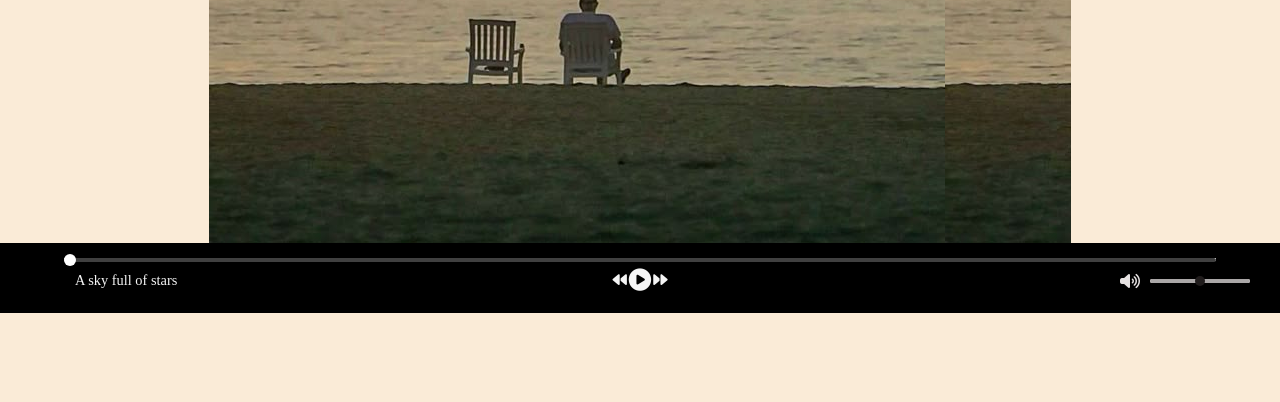
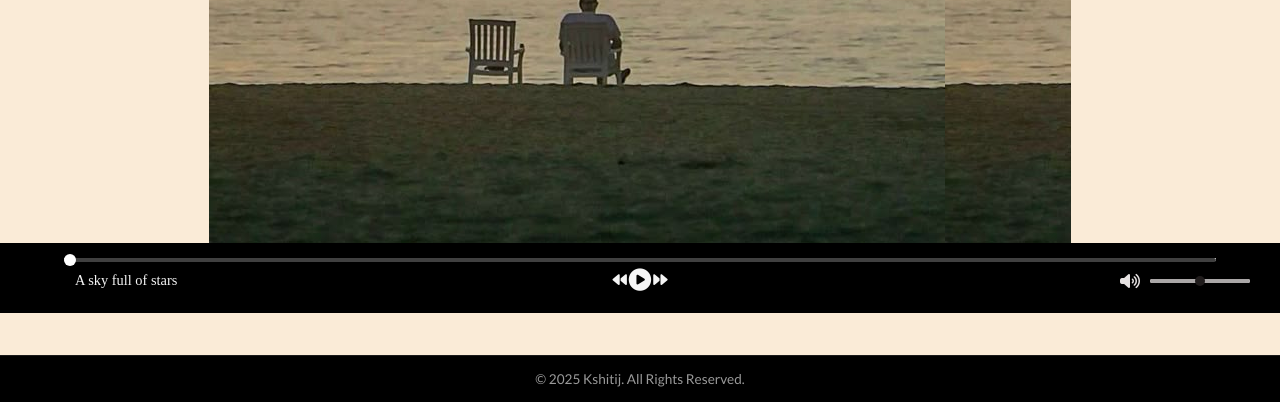
Before and after one commit to Kshitij-Nale/Music-web-Project, a plain HTML site: page index.html in a window 1280 px wide. Shown: the part 487-889 px from the top of the page. Before the commit the page ends 842 px from the top, so only its background shows below. Drawn offline with Linux system fonts and the light colour scheme; files whose address does not match are found by name; a web font is replaced by a local one.

Commit message:
Added copyright footer to the project

```diff
--- a/index.html
+++ b/index.html
@@ -138,6 +138,9 @@
         </div>
     </div>
 </div>
+      <footer class="copyright">
+          <p> &copy; 2025 Kshitij. All Rights Reserved.</p>
+     </footer>
 
     <script src="https://kit.fontawesome.com/200e870cc1.js" crossorigin="anonymous"></script>
     <script src="script.js"></script>
--- a/style.css
+++ b/style.css
@@ -299,3 +299,17 @@ nav ul li{
     transform: scale(1.01);
     transition: all 0.18ms ease;
 }
+
+.copyright {
+    background-color: black;
+    color: rgba(255, 255, 255, 0.6);
+    text-align: center;
+    padding: 15px 0;
+    font-size: 0.85rem;
+    font-family: 'Lato', sans-serif;
+    border-top: 1px solid rgba(255, 255, 255, 0.1);
+}
+
+.copyright p {
+    margin: 0;
+}
```
